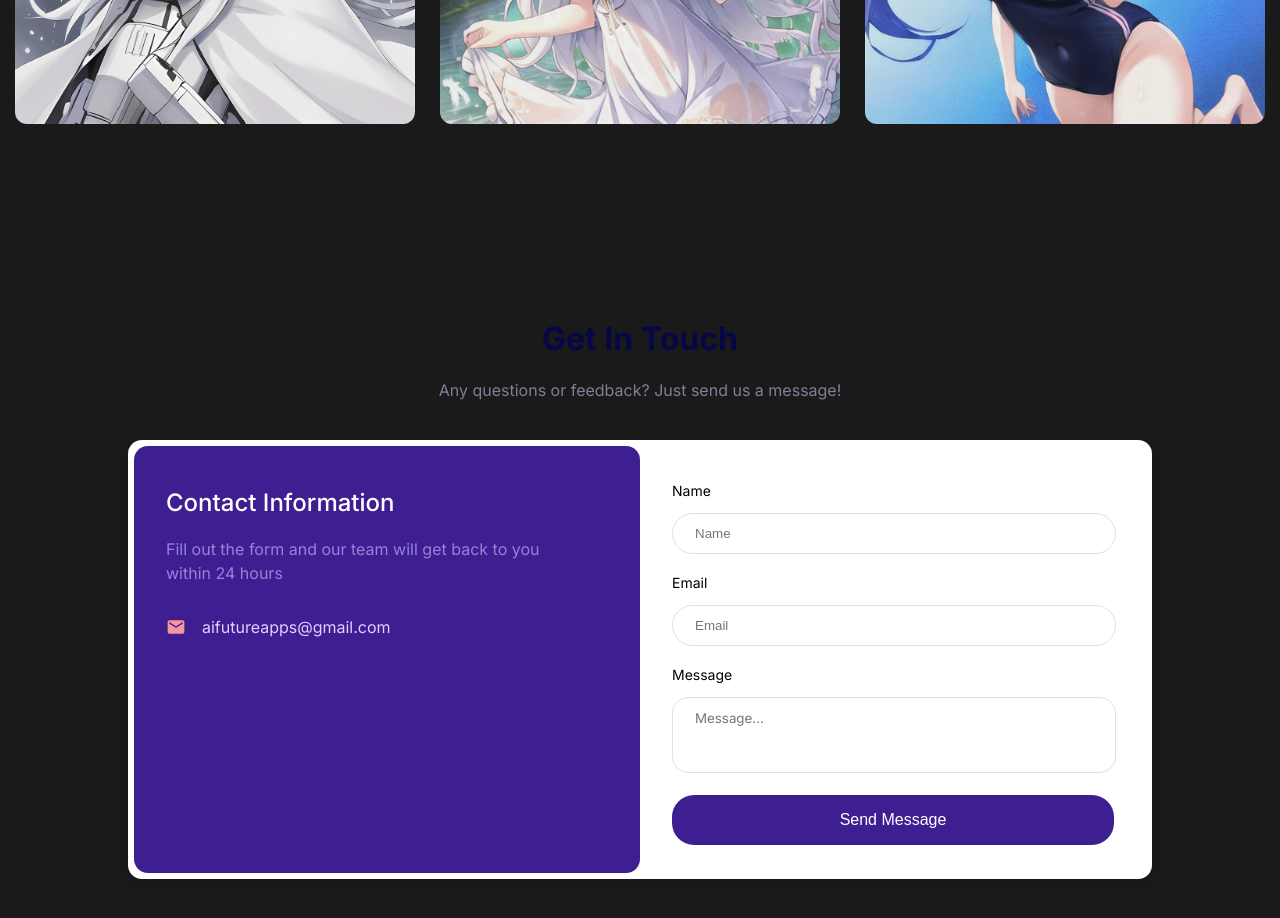
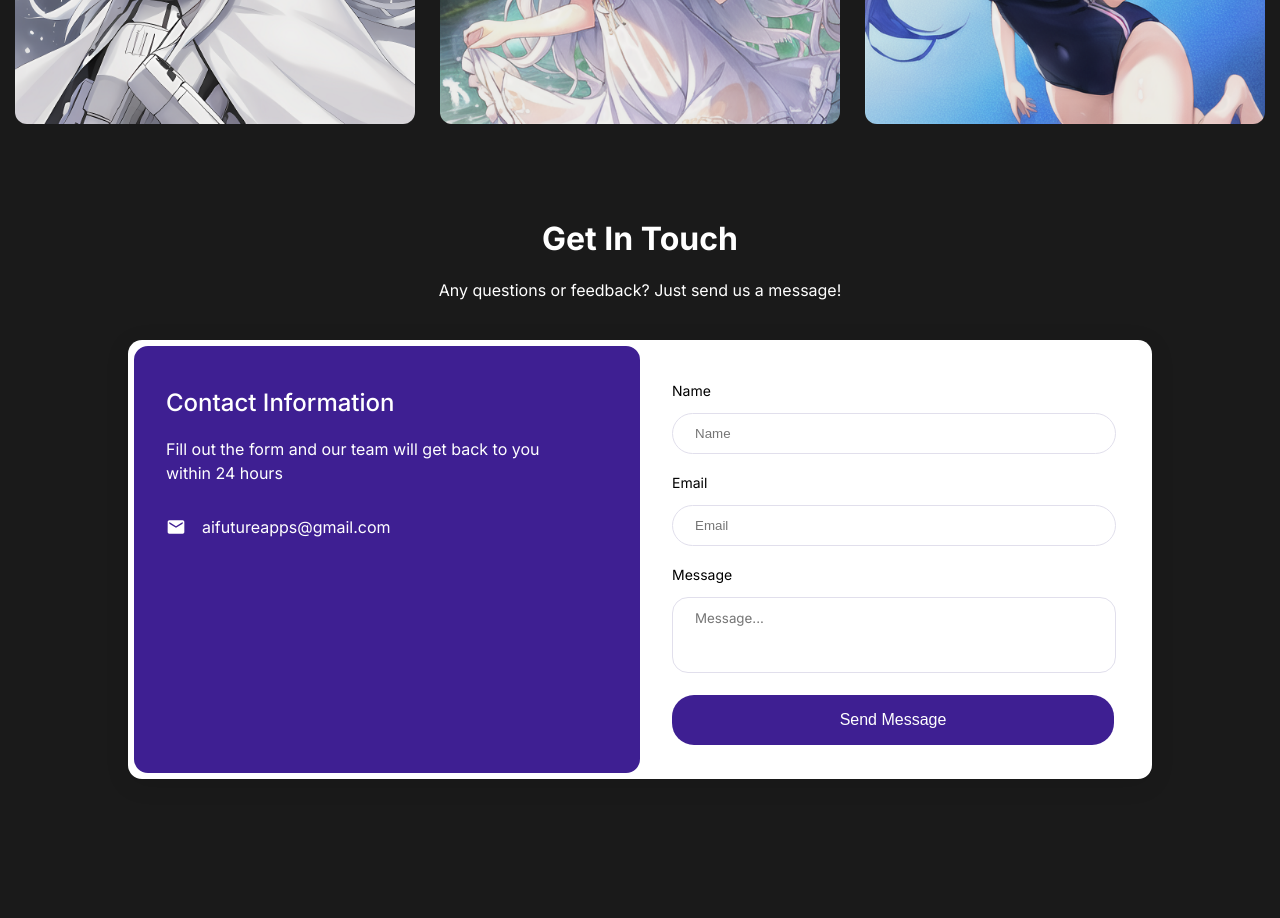
Before and after one commit to RationalChestnut/kawaii-website, a React (Create React App) app: page / in a window 1280 px wide. Shown: the part 2700-3618 px from the top of the page. After the commit the page ends 3543 px from the top, so only its background shows below. Built offline with nearby package versions, Linux system fonts and the light colour scheme.

Commit message:
Form added

```diff
--- a/src/Contact/Contact.module.css
+++ b/src/Contact/Contact.module.css
@@ -1,5 +1,4 @@
 .contactPageContainer {
-  margin-top: 100px;
   padding: 3% 18%;
 }
 
@@ -21,7 +20,7 @@
 }
 
 .formDescription {
-  color: #9881d8;
+  color: white;
   max-width: 90%;
   line-height: 24px;
 }
@@ -33,22 +32,23 @@
 
 .contactTitle {
   text-align: center;
-  color: #060747;
+  color: white;
 }
 .contactSubDescription {
   text-align: center;
-  color: #7f7f95;
+  color: white;
 }
 
 .contactMethod {
   display: flex;
   align-items: center;
+  color: white;
 }
 
 .icon {
   font-size: 20px;
   padding-right: 16px;
-  color: #fa949d;
+  color: white;
 }
 
 .formContainer {
```
